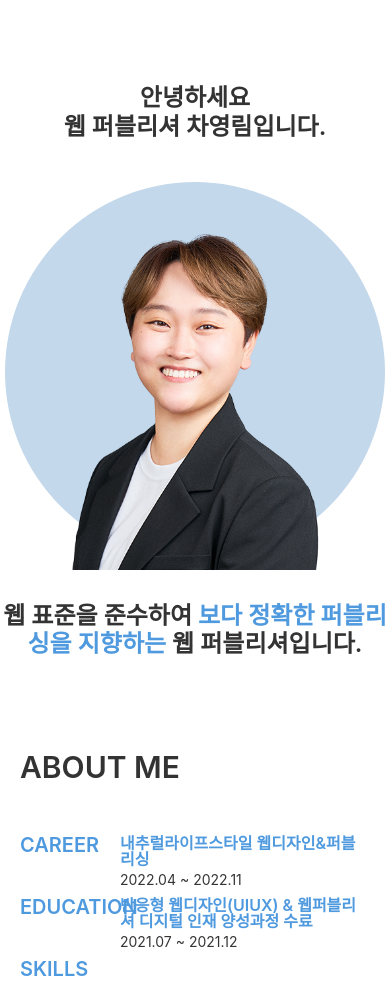
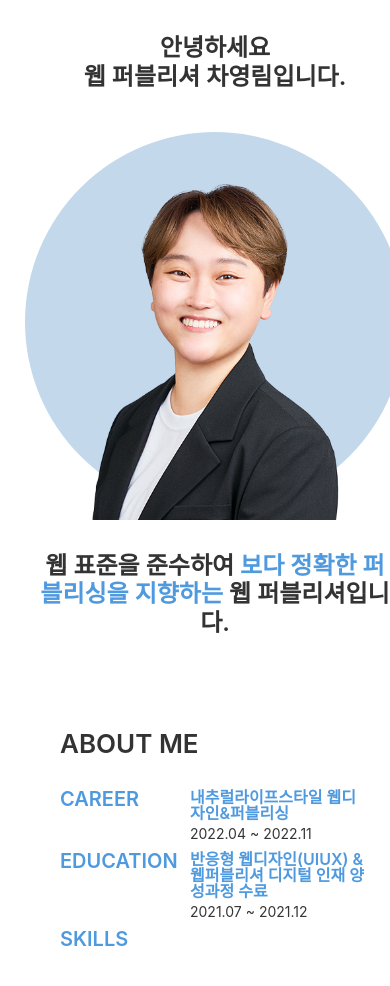
Before and after one commit to myday801/portfolio, a plain HTML site: page index.html in a window 390 px wide. Shown: the part 66-1052 px from the top of the page. Drawn offline with nearby package versions, Linux system fonts and the light colour scheme; a web font is replaced by a local one.

Commit message:
css 수정

```diff
--- a/index.html
+++ b/index.html
@@ -20,7 +20,7 @@
             ><img class="header__logo--pc" src="./images/logo.png" alt="logo"
           /></a>
           <a href="#"
-            ><img class="header__logo--m" src="/images/logo-m.png" alt="logo"
+            ><img class="header__logo--m" src="./images/logo-m.png" alt="logo"
           /></a>
         </div>
         <nav>
@@ -34,7 +34,7 @@
         </nav>
       </header>
       <!-- Home -->
-      <section id="home" class="home">
+      <section id="home" class="home section">
         <h3 class="home__greeting">
           안녕하세요<br />웹 퍼블리셔 차영림입니다.
         </h3>
@@ -58,7 +58,7 @@
       <!-- main -->
       <main class="main">
         <!-- About Me -->
-        <section id="about" class="about">
+        <section id="about" class="about section">
           <div class="container">
             <h3 class="section-title">ABOUT ME</h3>
             <div class="about-intro">
@@ -91,6 +91,9 @@
               <div class="about-intro-box">
                 <h6 class="intro-title">SKILLS</h6>
               </div>
+            </div>
+          </div>
+        </section>
         <ul class="skills-wrap">
           <li class="skills-list">
             <div class="skills-icon">
@@ -99,8 +102,8 @@
             <div class="skills-textbox">
               <p class="skills-subtitle">HTML</p>
               <p class="skills-desc">
-                      시멘틱 태그를 사용해 전체 레이아웃을 설계합니다. 웹 표준과
-                      웹 접근성을 고려하는 웹 퍼블리싱을 지향하고 있습니다.
+                시멘틱 태그를 사용해 전체 레이아웃을 설계합니다. 웹 표준과 웹
+                접근성을 고려하는 웹 퍼블리싱을 지향하고 있습니다.
               </p>
             </div>
           </li>
@@ -111,10 +114,10 @@
             <div class="skills-textbox">
               <p class="skills-subtitle">CSS</p>
               <p class="skills-desc">
-                      다양한 선택자와 속성을 활용하여 웹 페이지의 디자인을
-                      구현할 수 있습니다. 효율적이고 유지보수가 용이한 코드를
-                      작성하는 데 주력합니다. 또한, Media-Query, flex, grid를
-                      활용한 반응형 웹 제작 경험이 있습니다.
+                다양한 선택자와 속성을 활용하여 웹 페이지의 디자인을 구현할 수
+                있습니다. 효율적이고 유지보수가 용이한 코드를 작성하는 데
+                주력합니다. 또한, Media-Query, flex, grid를 활용한 반응형 웹
+                제작 경험이 있습니다.
               </p>
             </div>
           </li>
@@ -125,9 +128,8 @@
             <div class="skills-textbox">
               <p class="skills-subtitle">JAVASCRIPT</p>
               <p class="skills-desc">
-                      간단한 탭메뉴, 내비게이션 등을 하드코딩으로 구현할 수
-                      있습니다. 또한 Swiper 라이브러리를 커스터마이징하여 사용할
-                      수 있습니다.
+                간단한 탭메뉴, 내비게이션 등을 하드코딩으로 구현할 수 있습니다.
+                또한 Swiper 라이브러리를 커스터마이징하여 사용할 수 있습니다.
               </p>
             </div>
           </li>
@@ -138,9 +140,8 @@
             <div class="skills-textbox">
               <p class="skills-subtitle">SCSS</p>
               <p class="skills-desc">
-                      변수, extend, mixin등의 기능을 이용하여 퍼블리싱 작업의
-                      효율성과 유지보수성을 높이기 위해 SCSS를 활용할 수
-                      있습니다.
+                변수, extend, mixin등의 기능을 이용하여 퍼블리싱 작업의 효율성과
+                유지보수성을 높이기 위해 SCSS를 활용할 수 있습니다.
               </p>
             </div>
           </li>
@@ -151,9 +152,9 @@
             <div class="skills-textbox">
               <p class="skills-subtitle">TAILWIND</p>
               <p class="skills-desc">
-                      CSS 프레임워크에 대한 이해도를 가지고 있습니다. Tailwind
-                      CSS의 유연한 구성 옵션을 통해 스타일을 쉽게 커스터마이징
-                      할 수 있습니다.
+                CSS 프레임워크에 대한 이해도를 가지고 있습니다. Tailwind CSS의
+                유연한 구성 옵션을 통해 스타일을 쉽게 커스터마이징 할 수
+                있습니다.
               </p>
             </div>
           </li>
@@ -164,19 +165,16 @@
             <div class="skills-textbox">
               <p class="skills-subtitle">TOOLS</p>
               <p class="skills-desc">
-                      포토샵, 일러스트레이터 사용 경험이 있습니다. Figma로
-                      제작한 디자인 작업물을 활용한 퍼블리싱 경험이 있습니다.
-                      또한 사이드프로젝트를 통해 Git을 사용하여 버전 관리와
-                      협업을 한 경험이 있습니다.
+                포토샵, 일러스트레이터 사용 경험이 있습니다. Figma로 제작한
+                디자인 작업물을 활용한 퍼블리싱 경험이 있습니다. 또한
+                사이드프로젝트를 통해 Git을 사용하여 버전 관리와 협업을 한
+                경험이 있습니다.
               </p>
             </div>
           </li>
         </ul>
-            </div>
-          </div>
-        </section>
         <!-- Portfolio -->
-        <section id="portfolio" class="portfolio">
+        <section id="portfolio" class="portfolio section">
           <div class="container">
             <h3 class="section-title">PORTFOLIO</h3>
             <div class="swiper pfSwiper">
--- a/scss/base/_base.scss
+++ b/scss/base/_base.scss
@@ -31,4 +31,14 @@ body {
   font-weight: 600;
   font-size: 3rem;
   line-height: 1.2;
+
+  @include toMobile {
+    font-size: 2.6rem;
+  }
 }
+
+.section {
+  @include toMobile {
+    margin-left: 40px;
+  }
+}
--- a/scss/pages/_home.scss
+++ b/scss/pages/_home.scss
@@ -18,6 +18,7 @@
   }
 
   @include toMobile {
+    padding-top: 10rem;
     font-size: 2.4rem;
   }
 }
@@ -73,6 +74,10 @@
 
 .about-intro {
   margin-top: 5rem;
+
+  @include toMobile {
+    margin-top: 3rem;
+  }
 }
 
 .about-intro-box {
@@ -90,7 +95,7 @@
 @include toMobile {
   .about-intro-box {
     margin: 1rem 0px;
-    gap: 30px;
+    gap: 68px;
   }
 }
 
@@ -128,7 +133,8 @@
     grid-template-columns: repeat(2, minmax(250px, 1fr));
     grid-template-rows: repeat(3, minmax(260px, 1fr));
     min-height: 100vh;
-    gap: 20px;
+    row-gap: 40px;
+    column-gap: 20px;
   }
 }
 
@@ -247,6 +253,7 @@
   }
 
   @include toMobile {
+    margin-top: 60px;
     padding: 0;
   }
 }
@@ -310,7 +317,7 @@
   }
 
   @include toMobile {
-    height: 290px;
+    height: 325px;
   }
 }
 
@@ -406,4 +413,9 @@
   .greeting {
     line-height: 2;
   }
+
+  @include toMobile {
+    margin-top: 100px;
+    padding: 50px 0px;
+  }
 }
```
Also changed, not shown: css/main.css. Lines whose indentation alone changed are shown as unchanged.
